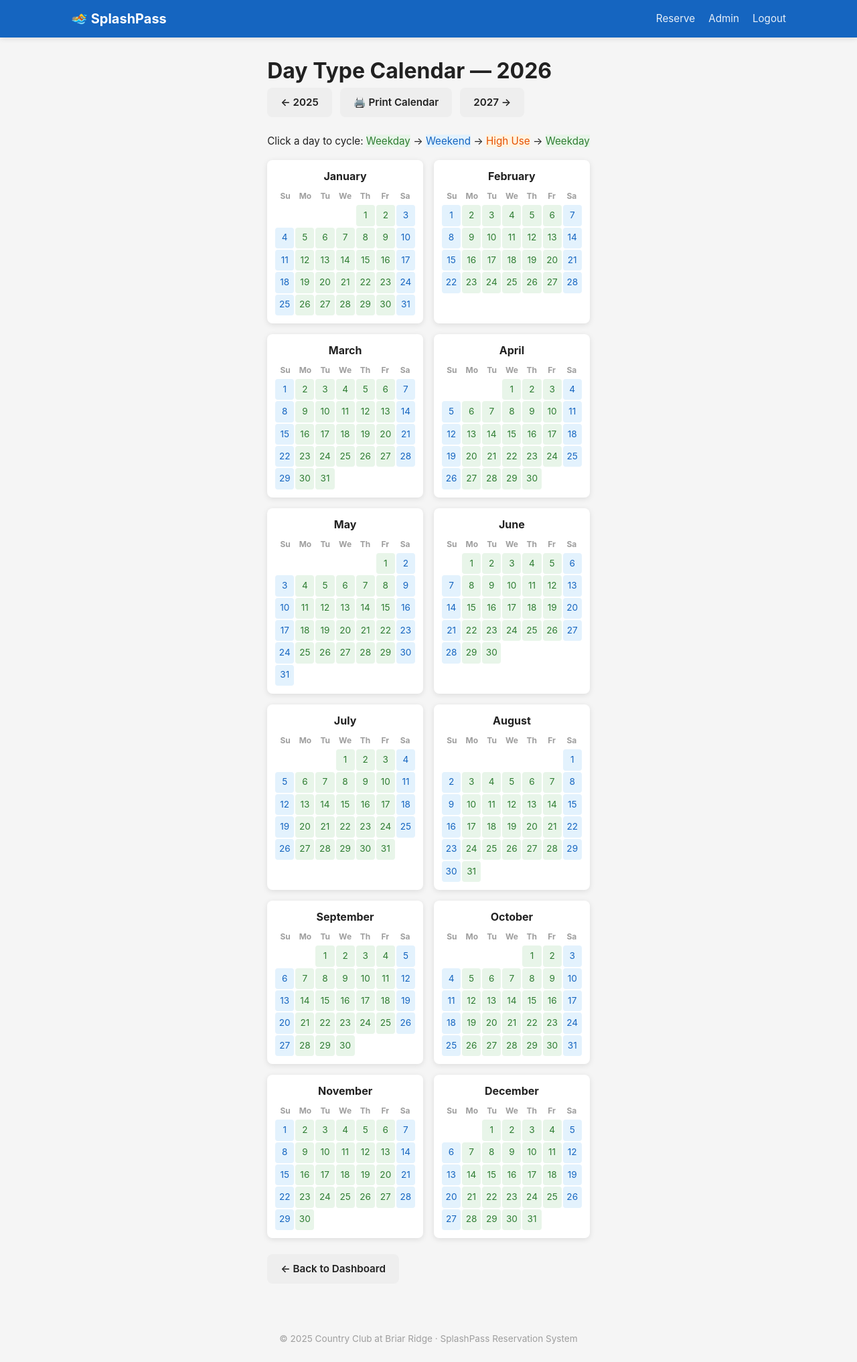
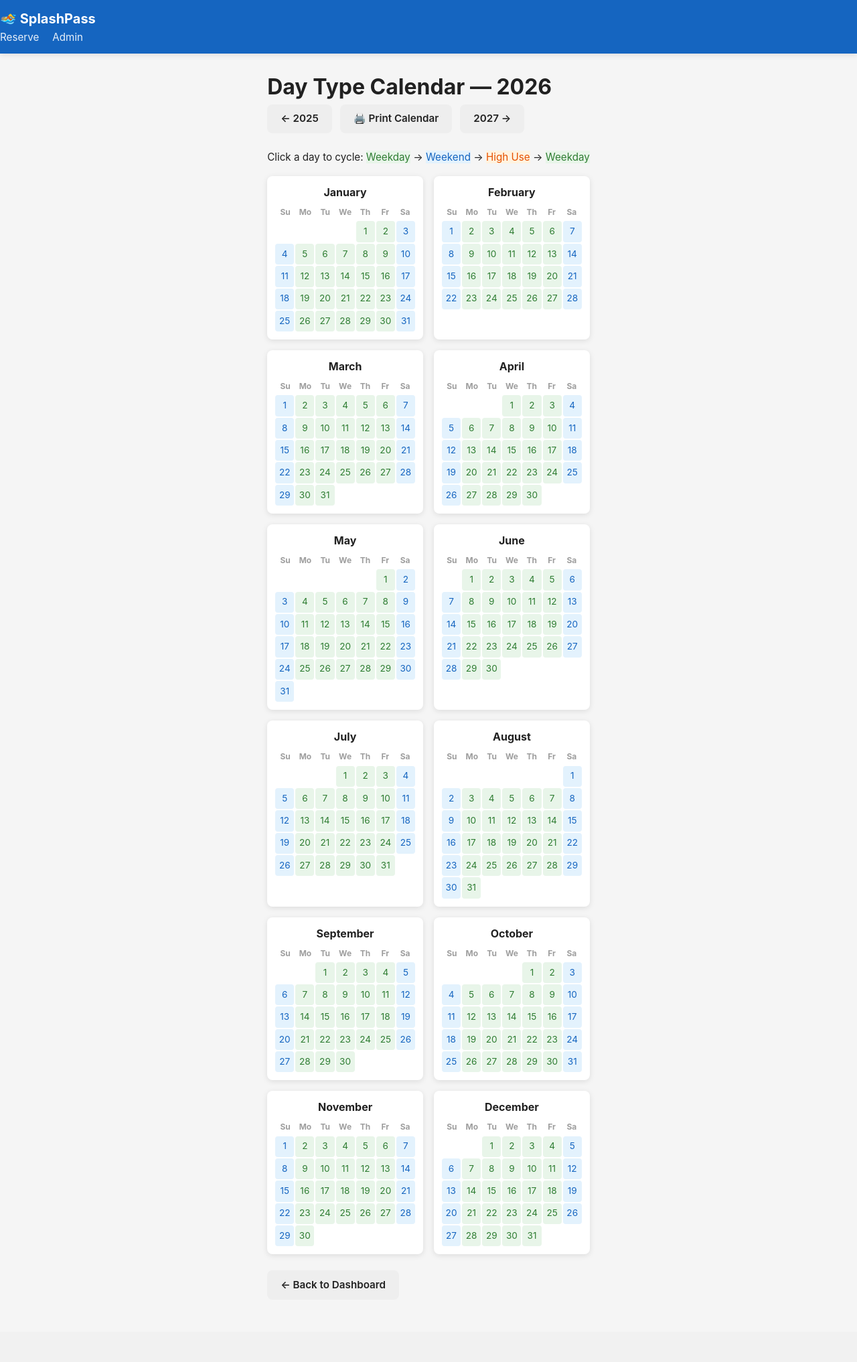
Before and after one commit to ccbractivix/splashpass, a Flask app: page /admin/calendar in a window 1280 px wide. Shown: the whole page at 67% size. After the commit the page ends 1925 px from the top, so only its background shows below. Run offline with Flask 3, Linux system fonts and the light colour scheme; a user stored in the database is signed in.

Commit message:
Update base.html

```diff
--- a/templates/base.html
+++ b/templates/base.html
@@ -3,24 +3,18 @@
 <head>
     <meta charset="UTF-8">
     <meta name="viewport" content="width=device-width, initial-scale=1.0">
-    <title>{% block title %}SplashPass{% endblock %} - CCBR Pool</title>
+    <title>{% block title %}SplashPass{% endblock %}</title>
     <link rel="stylesheet" href="{{ url_for('static', filename='style.css') }}">
     {% block head %}{% endblock %}
 </head>
 <body>
     <nav class="navbar">
-        <div class="nav-container">
-            <a href="{{ url_for('public.index') }}" class="nav-brand">🏊 SplashPass</a>
+        <a href="{{ url_for('index') }}" class="nav-brand">🏊 SplashPass</a>
         <div class="nav-links">
-                <a href="{{ url_for('public.reserve') }}">Reserve</a>
-                {% if current_user.is_authenticated %}
-                    <a href="{{ url_for('admin.dashboard') }}">Admin</a>
-                    <a href="{{ url_for('admin.logout') }}">Logout</a>
-                {% endif %}
-            </div>
+            <a href="{{ url_for('reserve') }}">Reserve</a>
+            <a href="{{ url_for('admin_login') }}">Admin</a>
         </div>
     </nav>
-
     <main class="container">
         {% with messages = get_flashed_messages(with_categories=true) %}
         {% if messages %}
@@ -29,14 +23,8 @@
         {% endfor %}
         {% endif %}
         {% endwith %}
-
         {% block content %}{% endblock %}
     </main>
-
-    <footer class="footer">
-        <p>&copy; {{ now.year if now else 2025 }} Country Club at Briar Ridge &middot; SplashPass Reservation System</p>
-    </footer>
-
     {% block scripts %}{% endblock %}
 </body>
 </html>
```
Lines whose indentation alone changed are shown as unchanged.
